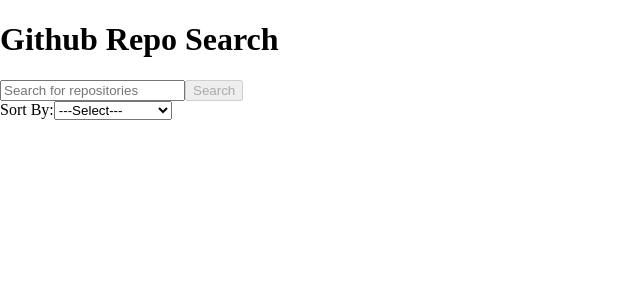
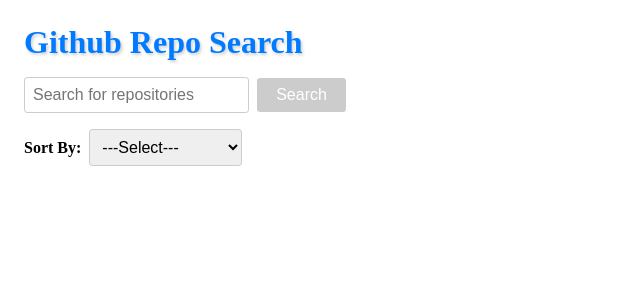
Before and after one commit to Priyanshu-24/github-repo-search, a React (Vite) app: page / in a window 1280 px wide. Shown: the top 300 px of the page, without its empty margins (0-640 px from the left). Built offline with nearby package versions, Linux system fonts and the light colour scheme.

Commit message:
basic styling done

```diff
--- a/src/App.jsx
+++ b/src/App.jsx
@@ -13,8 +13,8 @@
   };
 
   return (
-    <div>
-      <h1>Github Repo Search</h1>
+    <div className="container">
+      <div className="title">Github Repo Search</div>
       <Search onSearch={searchQueriedRepos} />
       <Repos repos={repos} />
     </div>
--- a/src/components/Repos/RepoCard.jsx
+++ b/src/components/Repos/RepoCard.jsx
@@ -1,11 +1,16 @@
 const RepoCard = ({ repo }) => {
   return (
-    <div>
-      <img src={repo?.owner?.avatar_url} alt="avatar" />
-      <h2>{repo?.name}</h2>
-      <p>Stars: {repo?.stargazers_count}</p>
-      <p>Description:{repo?.description}</p>
-      <p>Language: {repo?.language}</p>
+    <div className="repo-card">
+      <img src={repo?.owner?.avatar_url} alt="Avatar" className="avatar" />
+      <div className="repo-info">
+        <h2 className="repo-name">{repo?.name}</h2>
+        <p className="stars">Stars: {repo?.stargazers_count}</p>
+        <p className="language">Language: {repo?.language}</p>
+        <div>
+          <div className="description-title">Description:</div>
+          <div className="description">{repo?.description}</div>
+        </div>
+      </div>
     </div>
   );
 };
--- a/src/components/Repos/Repos.jsx
+++ b/src/components/Repos/Repos.jsx
@@ -2,7 +2,7 @@
 
 const Repos = ({ repos }) => {
   return (
-    <div>
+    <div className="repo-container">
       {repos?.items?.map((repo) => (
         <RepoCard key={repo?.id} repo={repo} />
       ))}
--- a/src/components/Search.jsx
+++ b/src/components/Search.jsx
@@ -21,18 +21,23 @@
 
   return (
     <>
-      <form onSubmit={handleSubmit}>
+      <form className="search-form" onSubmit={handleSubmit}>
         <input
+          className="search-input"
           type="text"
           value={query}
           onChange={handleChange}
           placeholder="Search for repositories"
         />
-        <button type="submit" disabled={!query?.length}>
+        <button
+          className="search-button"
+          type="submit"
+          disabled={!query?.length}
+        >
           Search
         </button>
-        <Sort sortBy={sortValue} handleSortChange={handleSortChange} />
       </form>
+      <Sort sortBy={sortValue} handleSortChange={handleSortChange} />
     </>
   );
 };
--- a/src/components/Sort.jsx
+++ b/src/components/Sort.jsx
@@ -10,9 +10,16 @@
   ];
 
   return (
-    <div>
-      <label htmlFor="sort">Sort By:</label>
-      <select id="sort" value={sortBy} onChange={handleSortChange}>
+    <div className="sort-container">
+      <label className="sort-label" htmlFor="sort">
+        Sort By:
+      </label>
+      <select
+        className="sort-select"
+        id="sort"
+        value={sortBy}
+        onChange={handleSortChange}
+      >
         {sortOptions.map((option) => (
           <option key={option?.value} value={option?.value}>
             {option?.label}
--- a/src/index.css
+++ b/src/index.css
@@ -2,3 +2,123 @@
   margin: 0;
   padding: 0;
 }
+
+.container {
+  padding: 1.5rem;
+}
+
+.title {
+  font-size: 2rem;
+  margin-bottom: 1rem;
+  color: #007bff;
+  font-weight: bold;
+  text-shadow: 0.1rem 0.1rem 0.2rem rgba(0, 0, 0, 0.2);
+}
+
+.repo-container {
+  display: grid;
+  grid-template-columns: repeat(auto-fit, minmax(18rem, 1fr));
+  gap: 1rem;
+  padding: 1rem;
+}
+
+.repo-card {
+  display: flex;
+  border: 0.05rem solid #ccc;
+  border-radius: 0.5rem;
+  padding: 1rem;
+  margin-bottom: 1rem;
+}
+
+.avatar {
+  width: 6rem;
+  height: 6rem;
+  border-radius: 50%;
+  margin-right: 1rem;
+  background-color: #fff;
+  box-shadow: 0 0 0.5rem rgba(0, 0, 0, 0.1);
+}
+
+.repo-info {
+  flex-grow: 1;
+}
+
+.repo-name {
+  margin-top: 0;
+  font-size: 1rem;
+}
+
+.stars,
+.description,
+.description-title,
+.language {
+  margin: 0.4rem 0;
+  font-size: 0.9rem;
+}
+
+.stars,
+.language,
+.description-title {
+  font-weight: bold;
+}
+
+.stars {
+  color: #f0ad4e;
+}
+
+.description-title,
+.description {
+  color: #333;
+}
+
+.language {
+  color: #5bc0de;
+}
+
+.description-title {
+  text-decoration: underline;
+  margin-bottom: 0;
+}
+
+.search-form {
+  margin-bottom: 1rem;
+}
+
+.search-input {
+  padding: 0.5rem;
+  font-size: 1rem;
+  border: 0.05rem solid #ccc;
+  border-radius: 0.2rem;
+  margin-right: 0.5rem;
+}
+
+.search-button {
+  padding: 0.5rem 1.2rem;
+  font-size: 1rem;
+  background-color: #007bff;
+  color: #fff;
+  border: none;
+  border-radius: 0.2rem;
+  cursor: pointer;
+}
+
+.search-button:disabled {
+  background-color: #ccc;
+  cursor: not-allowed;
+}
+
+.sort-container {
+  margin-bottom: 1rem;
+}
+
+.sort-label {
+  margin-right: 0.5rem;
+  font-weight: bold;
+}
+
+.sort-select {
+  padding: 0.5rem;
+  font-size: 1rem;
+  border: 0.05rem solid #ccc;
+  border-radius: 0.2rem;
+}
```
